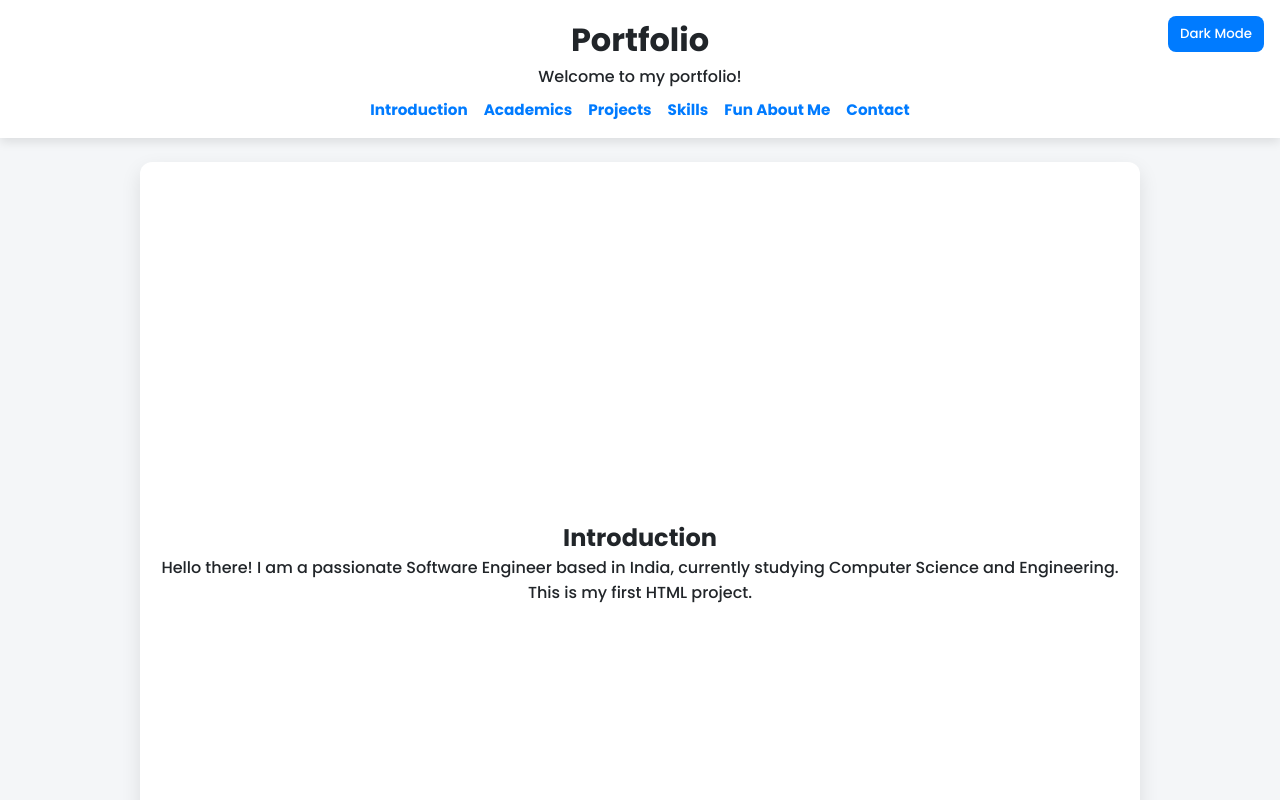
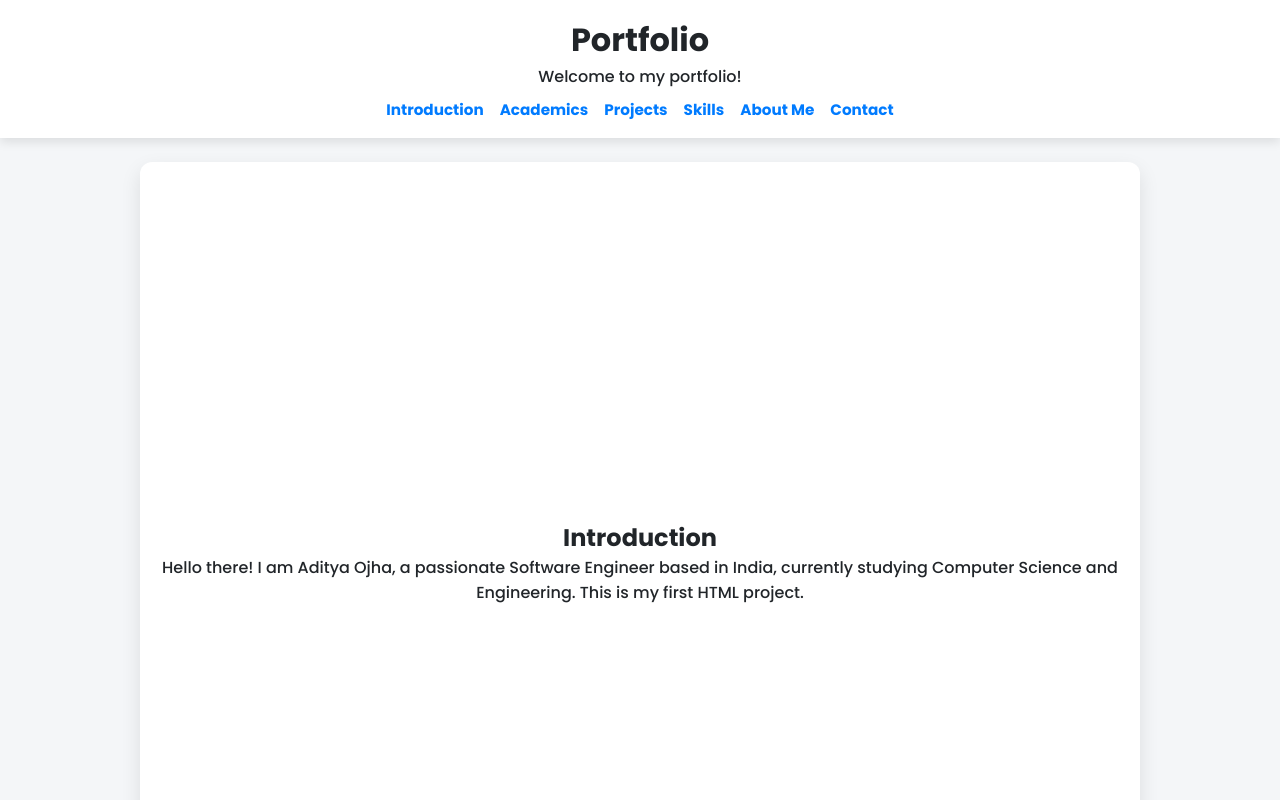
Before and after one commit to KnovSauce/Portfolio-Web, a plain HTML site: page index.html in a window 1280 px wide. Shown: the top 800 px of the page. Drawn offline with Linux system fonts and the light colour scheme.

Commit message:
Update index.html

```diff
--- a/index.html
+++ b/index.html
@@ -8,7 +8,7 @@
   <link href="https://fonts.googleapis.com/css2?family=Poppins:wght@300;500;700&display=swap" rel="stylesheet">
 </head>
 <body>
-  <button class="toggle-btn" onclick="toggleTheme()">Dark Mode</button>
+
 
   <header>
     <h1>Portfolio</h1>
@@ -19,7 +19,7 @@
         <li><a href="#Academics">Academics</a></li>
         <li><a href="#projects">Projects</a></li>
         <li><a href="#skills">Skills</a></li>
-        <li><a href="#fun">Fun About Me</a></li>
+        <li><a href="#fun">About Me</a></li>
         <li><a href="#contact">Contact</a></li>
       </ul>
     </nav>
@@ -27,7 +27,7 @@
 
   <section id="Introduction">
     <h2>Introduction</h2>
-    <p>Hello there! I am a passionate Software Engineer based in India, currently studying Computer Science and Engineering. This is my first HTML project.</p>
+    <p>Hello there! I am Aditya Ojha, a passionate Software Engineer based in India, currently studying Computer Science and Engineering. This is my first HTML project.</p>
   </section>
 
   <section id="Academics">
@@ -75,7 +75,7 @@
   </section>
 
   <section id="fun">
-    <h2>Fun About Me 😄</h2>
+    <h2> About Me </h2>
     <div class="fun-grid">
       <div class="fun-card">
         <h3>📚 Bookworm Mode</h3>
```
